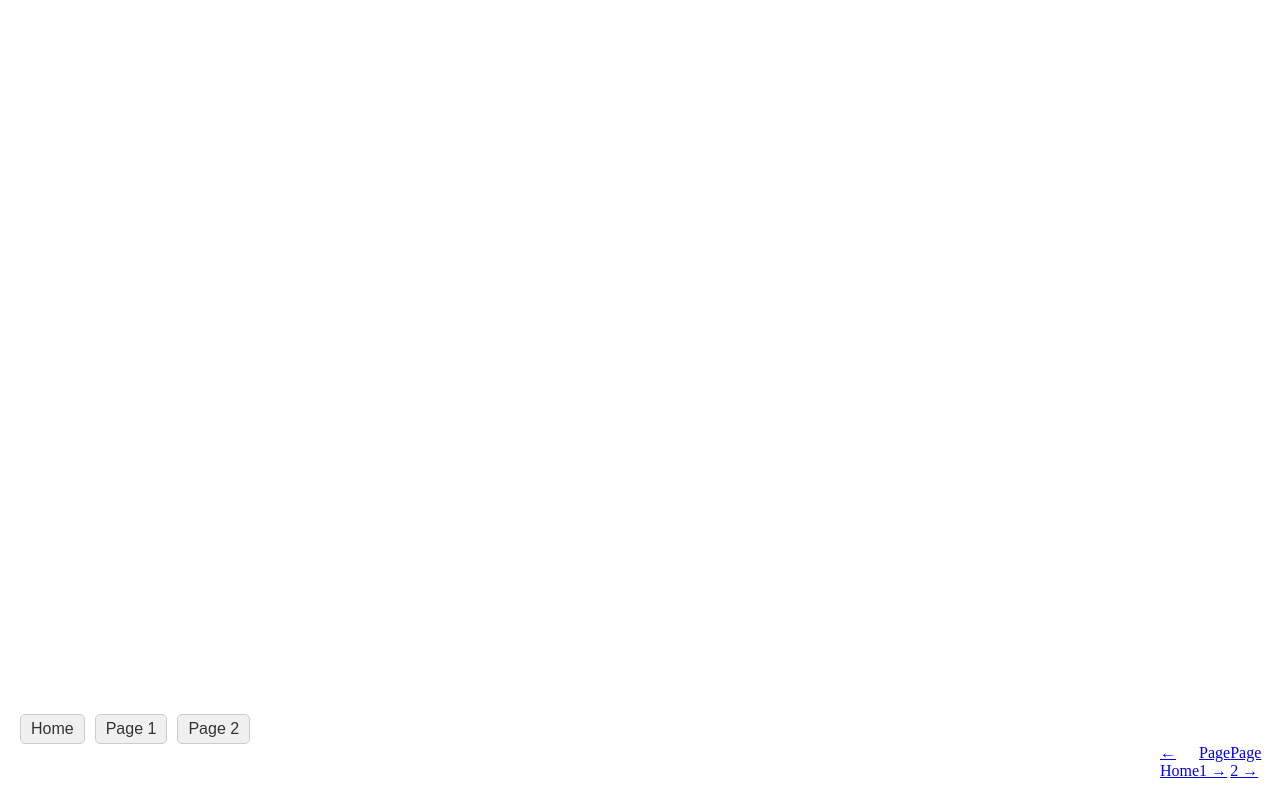
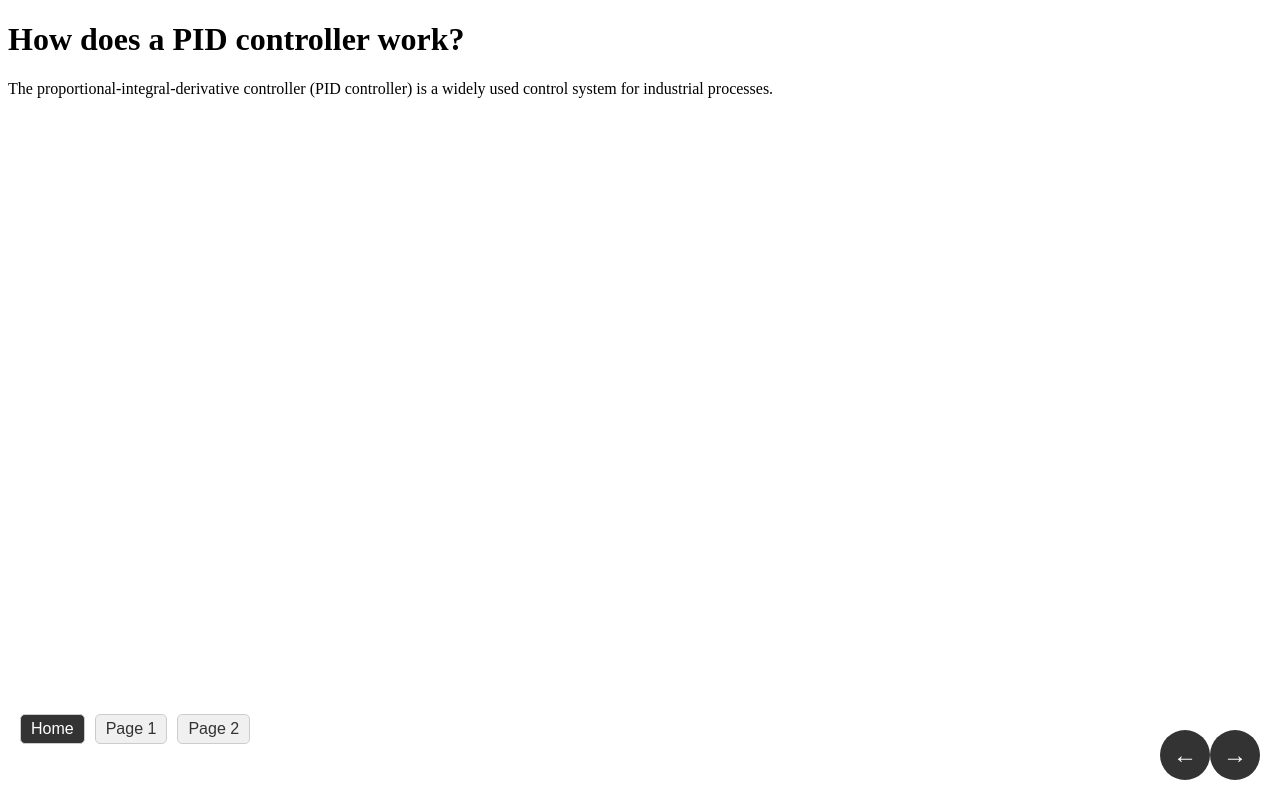
Before and after one commit to haakongarfjell/DSC_160_Final_Project, a SvelteKit app: page / in a window 1280 px wide. Built offline with nearby package versions, Linux system fonts and the light colour scheme; a web font is replaced by a local one.

Commit message:
Fixed routing

```diff
--- a/src/components/App.svelte
+++ b/src/components/App.svelte
@@ -5,15 +5,21 @@
 
   let currentPage = 'home';
 
-  const routes = [
-    { name: 'Home', path: '/', component: Home },
-    { name: 'Page 1', path: '/page1', component: Page1 },
-    { name: 'Page 2', path: '/page2', component: Page2 }
-  ];
+  const navigate = (page) => {
+    currentPage = page;
+    console.log(currentPage);
+  };
 
-  const navigate = (path) => {
-    currentPage = path;
-    window.history.pushState({}, '', path);
+  const goToPreviousPage = () => {
+    if (currentPage === 'home') return;
+    else if (currentPage === 'page1') currentPage = 'home';
+    else if (currentPage === 'page2') currentPage = 'page1';
+  };
+
+  const goToNextPage = () => {
+    if (currentPage === 'home') currentPage = 'page1';
+    else if (currentPage === 'page1') currentPage = 'page2';
+    else if (currentPage === 'page2') return;
   };
 </script>
 
@@ -82,22 +88,28 @@
     cursor: pointer;
   }
 </style>
+
+
 <nav>
   <ul>
-    {#each routes as route}
-      <li><a href={route.path} class="nav-link" class:active={currentPage === route.path} on:click|preventDefault={() => navigate(route.path)}>{route.name}</a></li>
-    {/each}
+    <li><a href="#" class="nav-link" class:active={currentPage==='home'} on:click|preventDefault={() => navigate('home')}>Home</a></li>
+    <li><a href="#" class="nav-link" class:active={currentPage==='page1'} on:click|preventDefault={() => navigate('page1')}>Page 1</a></li>
+    <li><a href="#" class="nav-link" class:active={currentPage==='page2'} on:click|preventDefault={() => navigate('page2')}>Page 2</a></li>
+    <!-- Add more pages as needed -->
   </ul>
 </nav>
 
-{#each routes as { path, component }}
-  {#if currentPage === path}
-    <svelte:component this={component} />
-  {/if}
-{/each}
+{#if currentPage === 'home'}
+  <Home />
+{:else if currentPage === 'page1'}
+  <Page1 />
+{:else if currentPage === 'page2'}
+  <Page2 />
+{:else}
+  <p>Page not found</p>
+{/if}
 
 <div class="arrow-container">
-  <a href="/">← Home</a>
-  <a href="/page1">Page 1 →</a>
-  <a href="/page2">Page 2 →</a>
+  <div class="arrow" on:click={goToPreviousPage}>←</div>
+  <div class="arrow" on:click={goToNextPage}>→</div>
 </div>
```
